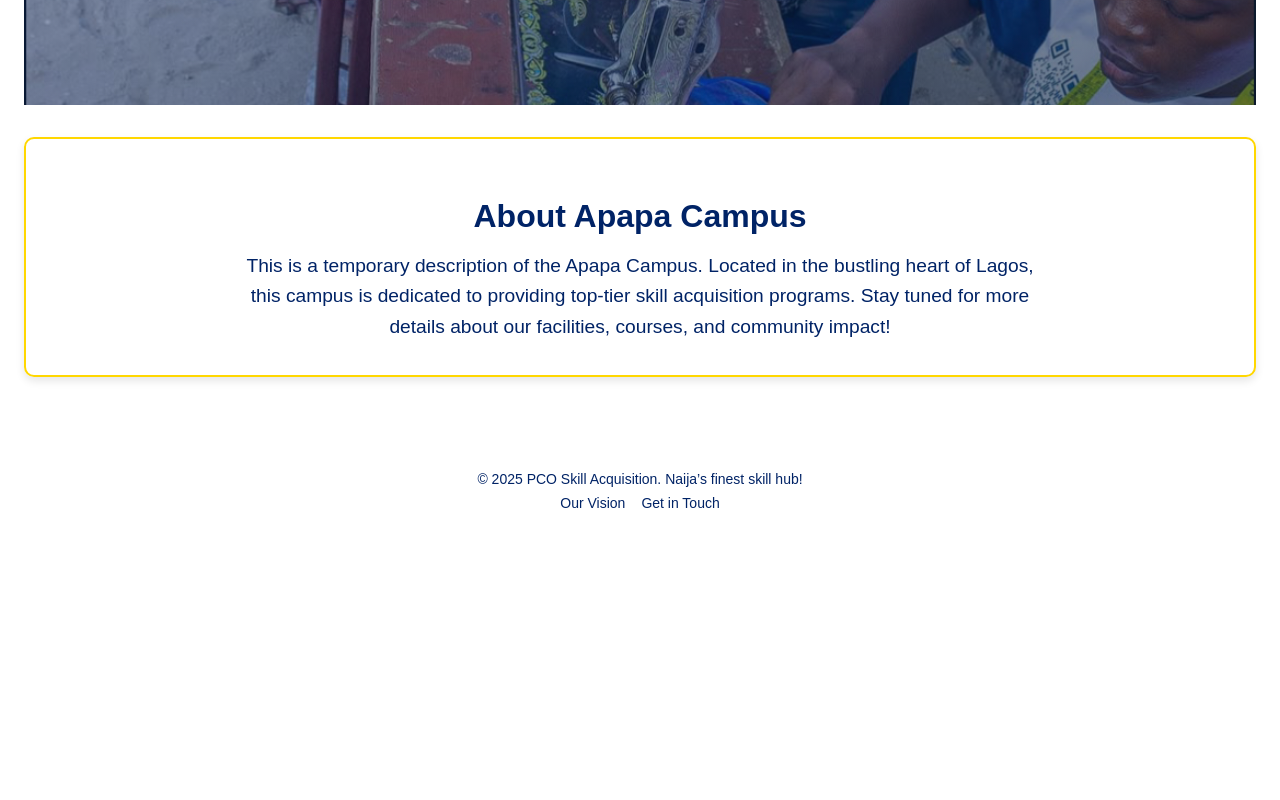
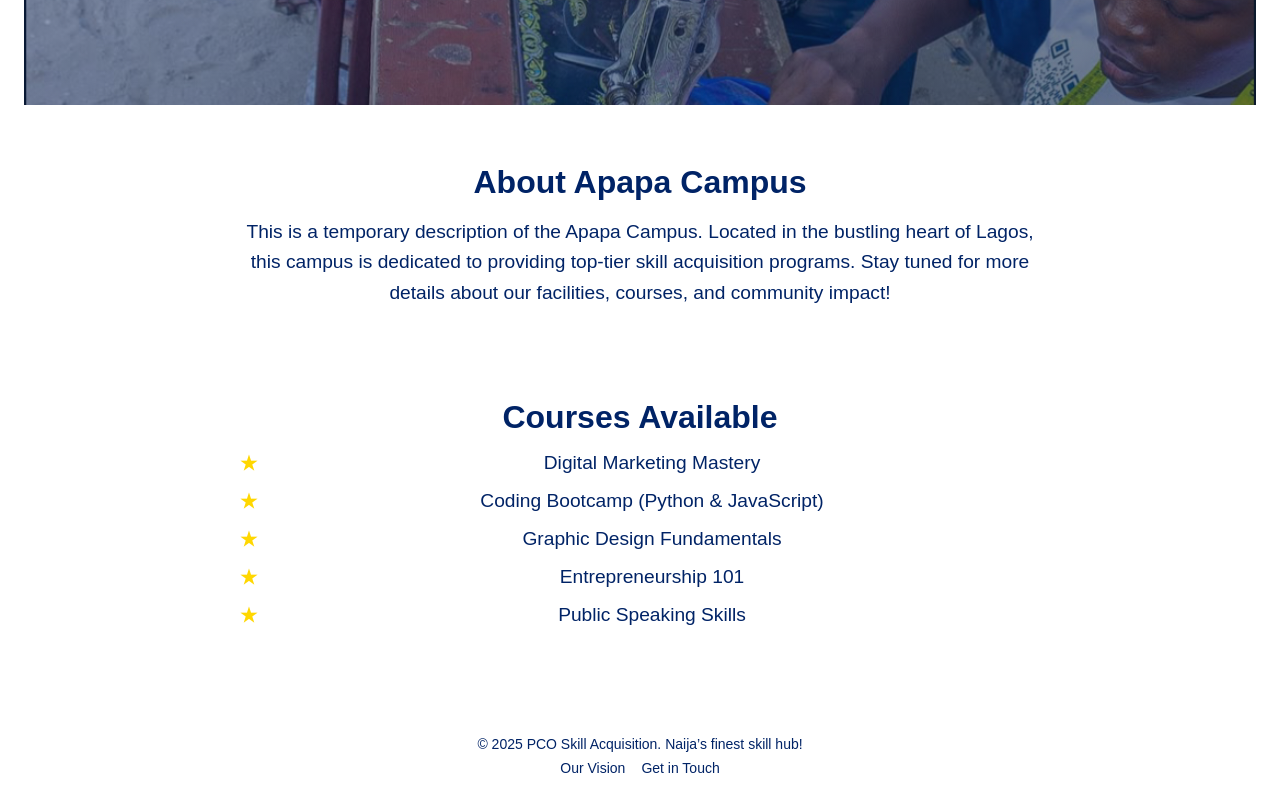
Before and after one commit to pco-skill-acquisition/pcoskillacquisition, a Next.js app: page /campus/apapa in a window 1280 px wide. Shown: the part 385-1185 px from the top of the page. Before the commit the page ends 920 px from the top, so only its background shows below. Built offline with nearby package versions, Linux system fonts and the light colour scheme.

Commit message:
Add Courses Available section with temporary skills content and vibrant design

```diff
--- a/app/campus/apapa/page.tsx
+++ b/app/campus/apapa/page.tsx
@@ -14,6 +14,18 @@ export default function ApapaCampus() {
           <p className={styles.aboutText}>This is a temporary description of the Apapa Campus. Located in the bustling heart of Lagos, this campus is dedicated to providing top-tier skill acquisition programs. Stay tuned for more details about our facilities, courses, and community impact!</p>
         </div>
       </section>
+      <section className={styles.coursesSection}>
+        <div className={styles.container}>
+          <h2 className={styles.subtitle}>Courses Available</h2>
+          <ul className={styles.coursesList}>
+            <li>Digital Marketing Mastery</li>
+            <li>Coding Bootcamp (Python & JavaScript)</li>
+            <li>Graphic Design Fundamentals</li>
+            <li>Entrepreneurship 101</li>
+            <li>Public Speaking Skills</li>
+          </ul>
+        </div>
+      </section>
     </main>
   );
 }
--- a/app/campus/apapa/style.module.css
+++ b/app/campus/apapa/style.module.css
@@ -48,22 +48,13 @@
 
 .aboutSection {
   padding: 2rem 0;
-  background-color: rgba(
-    255,
-    255,
-    255,
-    0.95
-  ); /* Light background with slight opacity */
+  background-color: rgba(255, 255, 255, 0.95);
 }
 
 .container {
   max-width: 1200px;
   margin: 0 auto;
   padding: 0 1rem;
-  border: 2px solid #ffd700; /* Accent color border */
-  border-radius: 10px;
-  padding: 2rem;
-  box-shadow: 0 4px 8px rgba(0, 0, 0, 0.1); /* Subtle shadow */
 }
 
 .subtitle {
@@ -78,7 +69,7 @@
 
 .subtitle:hover {
   transform: scale(1.05);
-  color: #ffd700; /* Accent color on hover */
+  color: #ffd700;
 }
 
 .aboutText {
@@ -94,6 +85,42 @@
 
 .aboutText:hover {
   transform: scale(1.02);
+}
+
+.coursesSection {
+  padding: 2rem 0;
+  background-color: rgba(255, 255, 255, 0.95);
+}
+
+.coursesList {
+  list-style: none;
+  padding: 0;
+  max-width: 800px;
+  margin: 0 auto;
+  text-align: center;
+}
+
+.coursesList li {
+  font-family: "Montserrat", sans-serif;
+  font-size: 1.2rem;
+  color: #002366;
+  margin: 1rem 0;
+  position: relative;
+  padding-left: 1.5rem;
+  transition: transform 0.3s ease, color 0.3s ease;
+}
+
+.coursesList li:before {
+  content: "★"; /* Star icon as bullet */
+  color: #ffd700;
+  font-weight: bold;
+  position: absolute;
+  left: 0;
+}
+
+.coursesList li:hover {
+  transform: scale(1.05);
+  color: #ffd700;
 }
 
 @keyframes fadeIn {
@@ -116,10 +143,6 @@
     font-size: 2rem;
   }
 
-  .container {
-    padding: 1rem;
-  }
-
   .subtitle {
     font-size: 1.5rem;
   }
@@ -127,4 +150,8 @@
   .aboutText {
     font-size: 1rem;
   }
+
+  .coursesList li {
+    font-size: 1rem;
+  }
 }
```
